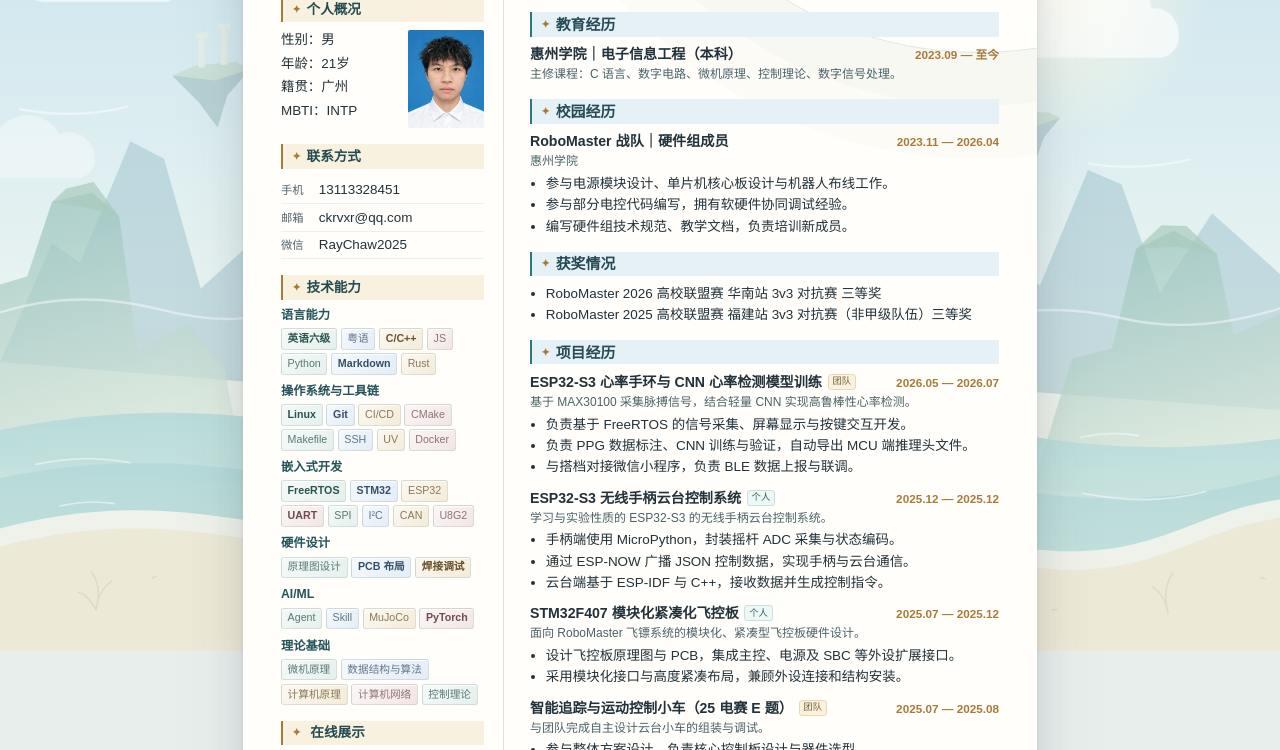
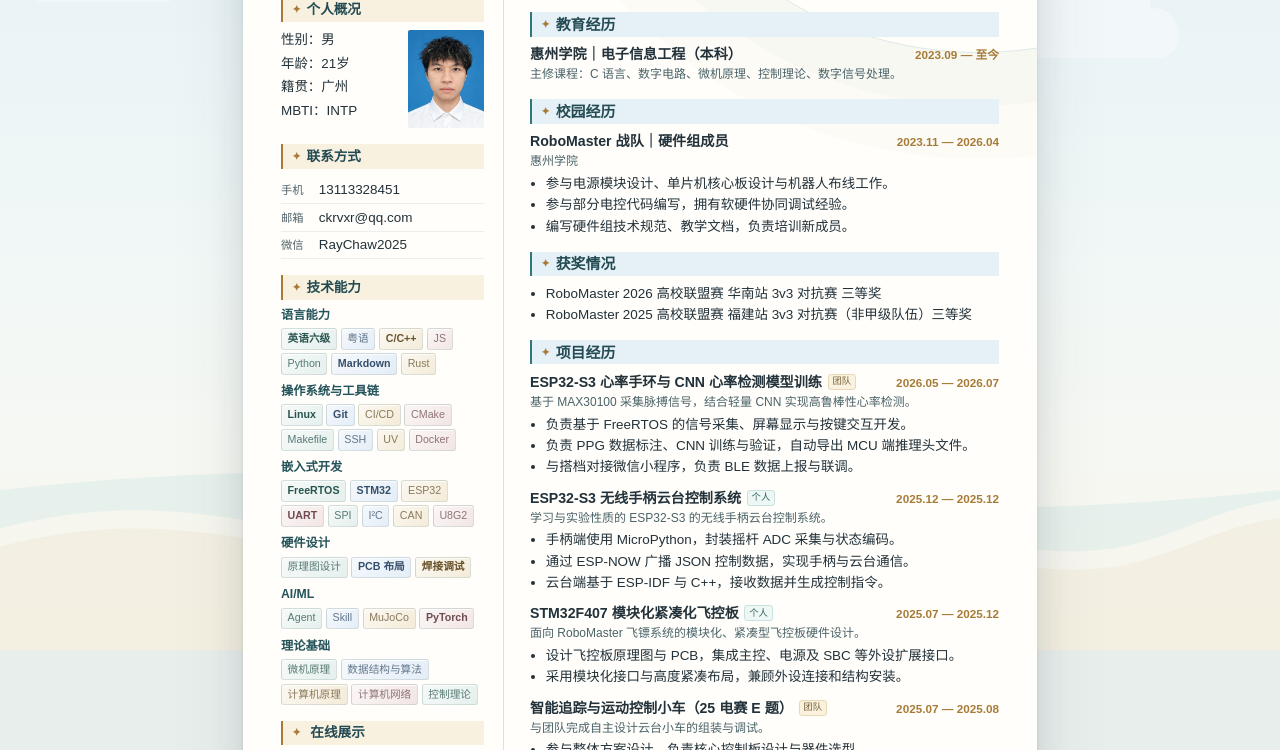
Before and after one commit to Ckrvxr/live-resume, a website: page index.html in a window 1280 px wide. Shown: the part 150-900 px from the top of the page. Drawn offline with Linux system fonts and the light colour scheme.

Commit message:
release v0.0.12: simplify and soften coastal background

```diff
--- a/index.html
+++ b/index.html
@@ -11,8 +11,8 @@
   * { box-sizing:border-box; }
   body { margin:0; color:var(--ink); background:var(--screen-bg); font-family:"Noto Sans SC","Microsoft YaHei",Arial,sans-serif; font-size:10.1pt; line-height:1.42; }
   body { isolation:isolate; }
-  .coastal-background { position:fixed; inset:0; z-index:-1; overflow:hidden; pointer-events:none; background:linear-gradient(180deg,#c8e3ef 0%,#e8f3f1 55%,#f5efdE 100%); }
-  .coastal-background svg { display:block; width:100%; height:100%; }
+  .coastal-background { position:fixed; inset:0; z-index:-1; overflow:hidden; pointer-events:none; background:linear-gradient(180deg,#e5f1f7 0%,#f2f8f6 55%,#faf7ee 100%); }
+  .coastal-background svg { display:block; width:100%; height:100%; opacity:.55; }
   .lock-button { position:fixed; top:.75rem; left:.75rem; z-index:2; }
   .screen-toolbar { position:fixed; top:.75rem; right:.75rem; z-index:2; display:flex; flex-direction:column; align-items:stretch; gap:.5rem; }
   button { border:1px solid var(--button-border); border-radius:4px; padding:.42rem .72rem; color:var(--button-ink); background:var(--button-bg); font:inherit; cursor:pointer; transition:color .18s ease, background-color .18s ease, border-color .18s ease, outline-color .18s ease, transform .12s ease; }
@@ -97,52 +97,16 @@
 <body>
 <div class="coastal-background" aria-hidden="true">
   <svg xmlns="http://www.w3.org/2000/svg" viewBox="0 0 1600 1000" preserveAspectRatio="xMidYMid slice" focusable="false">
-    <!-- Original fantasy landscape: airy skies, jade cliffs and floating ruins. -->
-    <defs>
-      <linearGradient id="cliff-wash" x2=".3" y2="1"><stop stop-color="#8fbdb7"/><stop offset="1" stop-color="#dce9dd"/></linearGradient>
-      <linearGradient id="sea-wash" x2="0" y2="1"><stop stop-color="#b0d9da"/><stop offset="1" stop-color="#e0ede4"/></linearGradient>
-      <radialGradient id="sun-wash"><stop stop-color="#fff9df" stop-opacity=".9"/><stop offset="1" stop-color="#fff9df" stop-opacity="0"/></radialGradient>
-    </defs>
-    <circle cx="1320" cy="160" r="200" fill="url(#sun-wash)"/>
-    <g opacity=".4" fill="#8bb3c3">
-      <path d="M0 640 65 492 100 516 163 364 205 386 251 548 315 490 400 672Z"/>
-      <path d="M1190 670 1260 520 1300 544 1360 400 1402 418 1450 554 1515 454 1600 530V700Z"/>
-    </g>
-    <g fill="url(#cliff-wash)" opacity=".7">
-      <path d="M-40 770V555L34 533 65 440 115 428 149 458 172 627 235 593 281 650 307 792Z"/>
-      <path d="M1290 799 1340 636 1390 623 1420 499 1467 476 1521 505 1542 607 1600 580V821Z"/>
-    </g>
-    <g fill="#aacabc" opacity=".7">
-      <path d="m65 440 18-17 34-8 32 43-42-11Z"/>
-      <path d="m1420 499 32-30 31 1 38 35-51-9Z"/>
-    </g>
-    <g opacity=".48">
-      <path d="m215 282 98-8-29 33-12 40-23-31Z" fill="#91b4b4"/>
-      <path d="m215 282 30-13 50-4 18 9-45 14Z" fill="#bed5bf"/>
-      <g fill="#eff3df"><path d="M248 272v-36h8v36Zm28-3v-45h8v44Z"/><path d="m244 236 1-7 15-1 1 8Zm28-12v-7h16v7Z"/></g>
-      <path d="m1260 340 65-5-20 24-10 28-16-29Z" fill="#9ebcbb"/>
-      <path d="m1260 340 25-13 26 1 14 7-32 11Z" fill="#c1d5bf"/>
-    </g>
-    <g fill="none" stroke="#fff" stroke-width="3" opacity=".45" stroke-linecap="round">
-      <path d="M0 578q95-30 198-4t153-3M1210 589q99-26 191-4t199-12M25 324q70 13 133-3m1203 71q59 10 126-5"/>
-    </g>
+    <!-- Minimal coastal accents leave generous open sky around the paper. -->
     <g fill="#fff" opacity=".65">
       <path d="M55 190c-26 0-30-36-6-45 0-29 38-43 58-22 18-38 78-30 85 13 36-8 53 45 16 54Z"/>
       <path d="M1285 260c-37 0-42-45-10-56-2-40 48-57 72-28 26-44 91-24 92 22 41-4 49 62 6 62Z"/>
-      <path d="M1415 105c-21 0-26-28-7-37 4-28 41-33 55-11 23-17 53 1 51 24 21 6 15 24-3 24Z" opacity=".7"/>
-      <path d="M-45 410c-24-30 11-60 37-46 10-39 64-44 82-9 38-14 63 40 28 55Z" opacity=".6"/>
+
     </g>
-    <path d="M0 725Q210 682 415 725T830 725T1245 725T1660 725V1000H0Z" fill="url(#sea-wash)" opacity=".8"/>
-    <path d="M0 785Q190 745 390 790T805 785T1220 788T1635 770V1000H0Z" fill="#96c9cc" opacity=".3"/>
+    <path d="M0 800Q400 755 800 800T1600 800V1000H0Z" fill="#b0d9da" opacity=".4"/>
     <path d="M0 848C260 780 365 890 630 850S1010 812 1220 861 1470 830 1600 812V1000H0Z" fill="#faf8ef" opacity=".8"/>
     <path d="M0 871C260 803 365 913 630 873S1010 835 1220 884 1470 853 1600 835V1000H0Z" fill="#e9d9b9" opacity=".4"/>
-    <g fill="none" stroke="#fff" stroke-width="2" stroke-linecap="round" opacity=".5">
-      <path d="M45 768q60-13 118-2m1190 38q86 17 154-2M75 820q36-8 68-3m1208-83q36-8 72-2"/>
-    </g>
-    <g fill="none" stroke="#c3b18b" stroke-width="2" stroke-linecap="round" opacity=".25">
-      <path d="M120 950q8-30-6-48m6 48q3-25 20-36m-20 36q-10-19-22-22M1460 955q-8-32 6-51m-6 51q-3-24-20-34"/>
-      <path d="M190 910l5-2m1120 42 6-1m255-40 5 2"/>
-    </g>
+
   </svg>
 </div>
 <button type="button" class="lock-button" id="lock-button" aria-pressed="true">🔒 已锁定</button>
--- a/package.json
+++ b/package.json
@@ -1,6 +1,6 @@
 {
   "name": "resume",
-  "version": "0.0.11",
+  "version": "0.0.12",
   "private": true,
   "type": "module",
   "scripts": {
```
Also changed, not shown: 1 other file.
